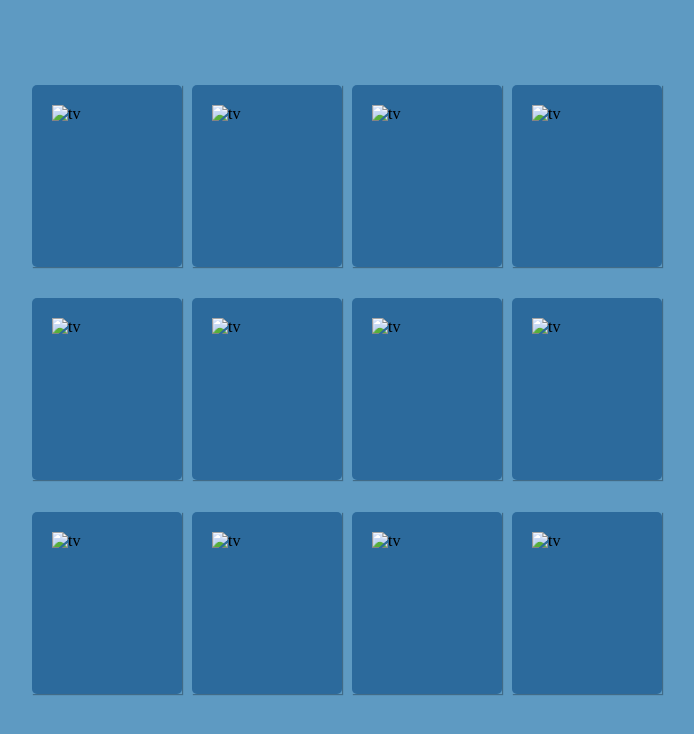
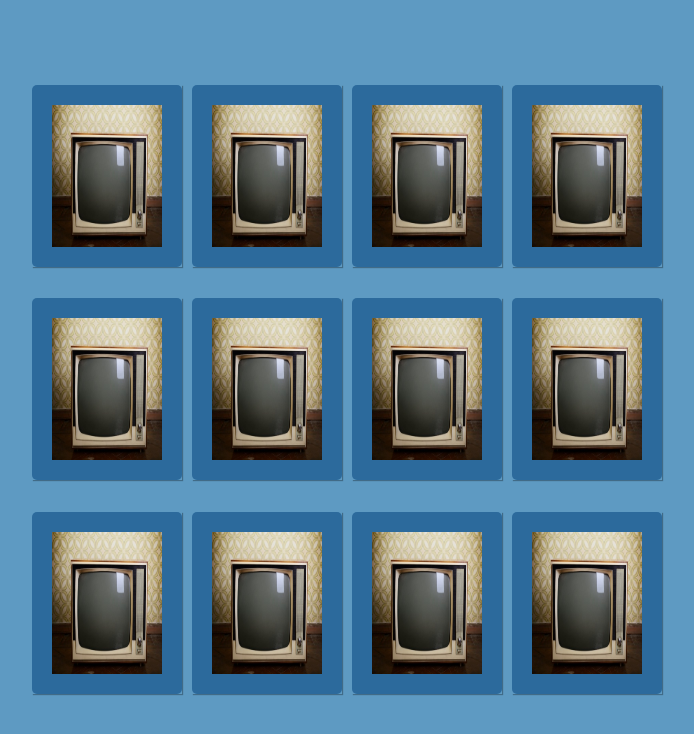
Before and after one commit to gabbycampos/memory-game-JS, a plain HTML site: page index.html in a window 1280 px wide. Shown: the whole page, without its empty margins (293-987 px from the left). Drawn offline with nearby package versions, Linux system fonts and the light colour scheme; the site is published under a folder, as on GitHub Pages, so addresses that start at the root find nothing.

Commit message:
fixed pics

```diff
--- a/index.html
+++ b/index.html
@@ -13,56 +13,56 @@
     <section class="memory-game">
         <div class="memory-card" data-framework="adam">
             <img class="front-face" src="images/adam.jpg" alt="adam" />
-            <img class="back-face" src="/images/tv.jpg" alt="tv" />
+            <img class="back-face" src="images/tv.jpg" alt="tv" />
         </div>
         <div class="memory-card" data-framework="elon">
-            <img class="front-face" src="/images/elon.png" alt="elon" />
-            <img class="back-face" src="/images/tv.jpg" alt="tv" />
+            <img class="front-face" src="images/elon.png" alt="elon" />
+            <img class="back-face" src="images/tv.jpg" alt="tv" />
         </div>
 
         <div class="memory-card" data-framework="giles">
-            <img class="front-face" src="/images/giles.jpg" alt="giles" />
-            <img class="back-face" src="/images/tv.jpg" alt="tv" />
+            <img class="front-face" src="images/giles.jpg" alt="giles" />
+            <img class="back-face" src="images/tv.jpg" alt="tv" />
         </div>
         <div class="memory-card" data-framework="lindsay">
-            <img class="front-face" src="/images/lindsay.jpg" alt="lindsay" />
-            <img class="back-face" src="/images/tv.jpg" alt="tv" />
+            <img class="front-face" src="images/lindsay.jpg" alt="lindsay" />
+            <img class="back-face" src="images/tv.jpg" alt="tv" />
         </div>
 
         <div class="memory-card" data-framework="rl">
-            <img class="front-face" src="/images/rl.jpg" alt="rl" />
-            <img class="back-face" src="/images/tv.jpg" alt="tv" />
+            <img class="front-face" src="images/rl.jpg" alt="rl" />
+            <img class="back-face" src="images/tv.jpg" alt="tv" />
         </div>
         <div class="memory-card" data-framework="seth">
-            <img class="front-face" src="/images/seth.jpg" alt="seth" />
-            <img class="back-face" src="/images/tv.jpg" alt="tv" />
+            <img class="front-face" src="images/seth.jpg" alt="seth" />
+            <img class="back-face" src="images/tv.jpg" alt="tv" />
         </div>
 
         <div class="memory-card" data-framework="adam">
-            <img class="front-face" src="/images/adam.jpg" alt="adam" />
-            <img class="back-face" src="/images/tv.jpg" alt="tv" />
+            <img class="front-face" src="images/adam.jpg" alt="adam" />
+            <img class="back-face" src="images/tv.jpg" alt="tv" />
         </div>
         <div class="memory-card" data-framework="elon">
-            <img class="front-face" src="/images/elon.png" alt="elon" />
-            <img class="back-face" src="/images/tv.jpg" alt="tv" />
+            <img class="front-face" src="images/elon.png" alt="elon" />
+            <img class="back-face" src="images/tv.jpg" alt="tv" />
         </div>
 
         <div class="memory-card" data-framework="giles">
-            <img class="front-face" src="/images/giles.jpg" alt="giles" />
-            <img class="back-face" src="/images/tv.jpg" alt="tv" />
+            <img class="front-face" src="images/giles.jpg" alt="giles" />
+            <img class="back-face" src="images/tv.jpg" alt="tv" />
         </div>
         <div class="memory-card" data-framework="lindsay">
-            <img class="front-face" src="/images/lindsay.jpg" alt="lindsay" />
-            <img class="back-face" src="/images/tv.jpg" alt="tv" />
+            <img class="front-face" src="images/lindsay.jpg" alt="lindsay" />
+            <img class="back-face" src="images/tv.jpg" alt="tv" />
         </div>
 
         <div class="memory-card" data-framework="rl">
-            <img class="front-face" src="/images/rl.jpg" alt="rl" />
-            <img class="back-face" src="/images/tv.jpg" alt="tv" />
+            <img class="front-face" src="images/rl.jpg" alt="rl" />
+            <img class="back-face" src="images/tv.jpg" alt="tv" />
         </div>
         <div class="memory-card"data-framework="seth">
-            <img class="front-face" src="/images/seth.jpg" alt="seth" />
-            <img class="back-face" src="/images/tv.jpg" alt="tv" />
+            <img class="front-face" src="images/seth.jpg" alt="seth" />
+            <img class="back-face" src="images/tv.jpg" alt="tv" />
         </div>
 
     </section>
```
